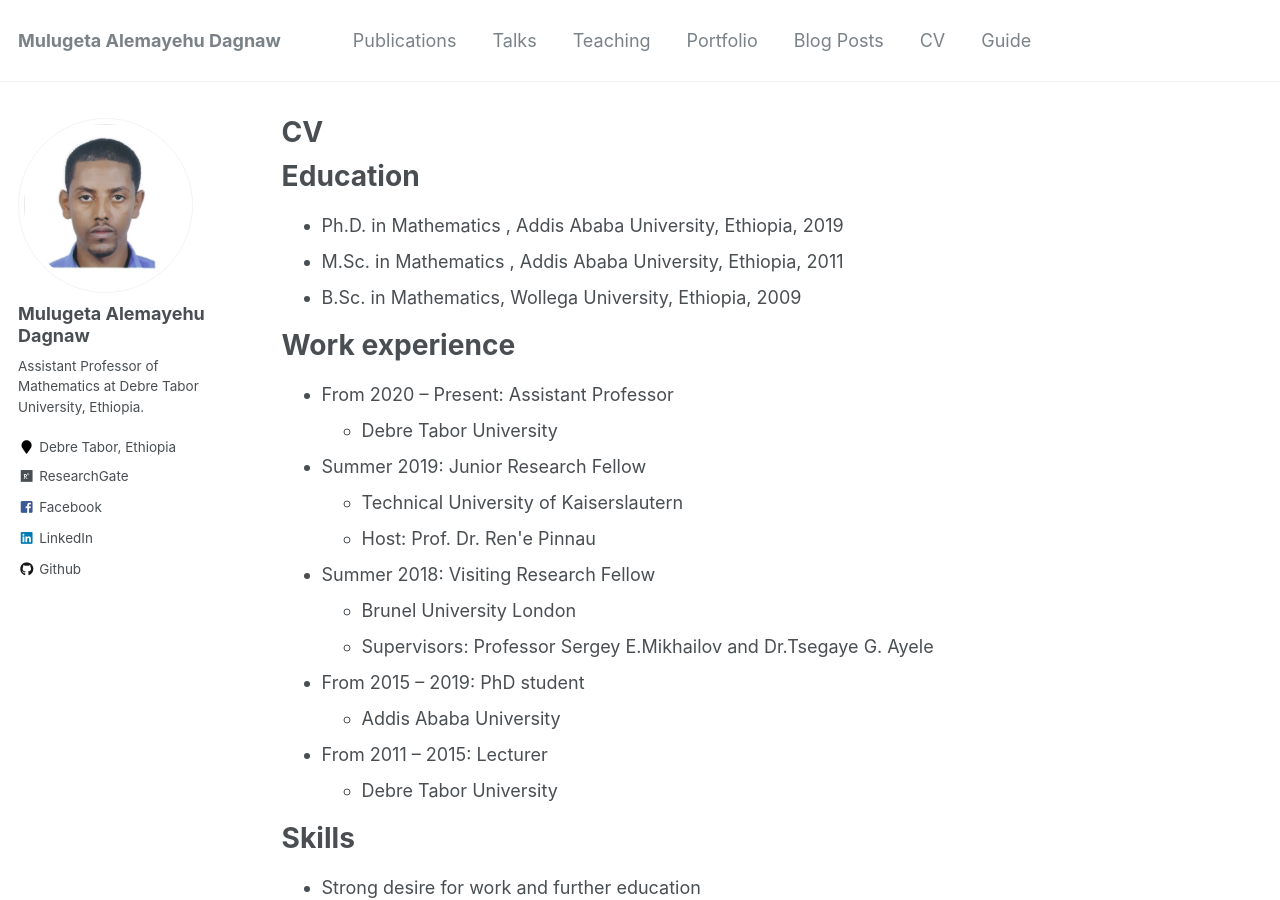
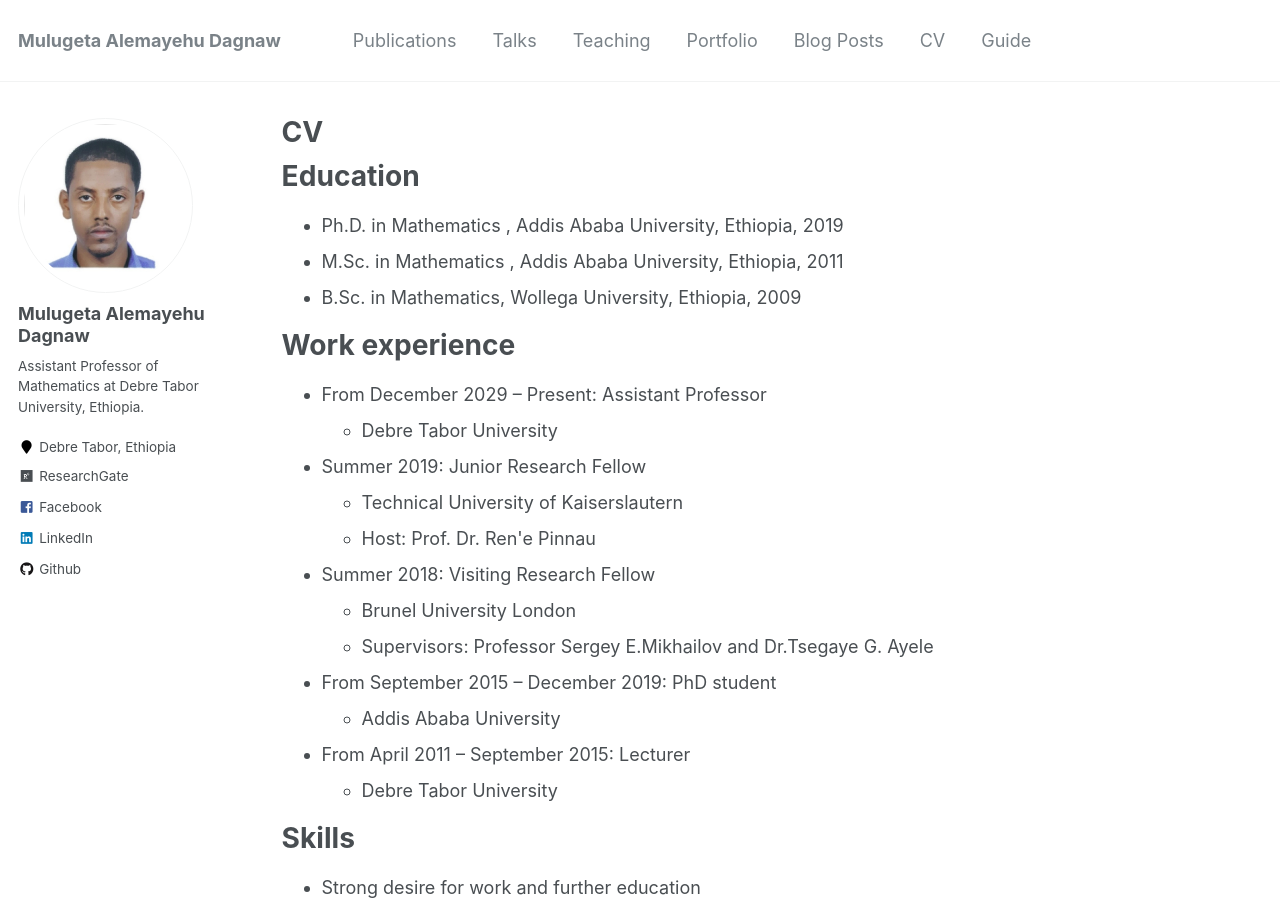
Before and after one commit to muledagnaw/muledagnaw.github.io, a Jekyll site: the page built from _pages/cv.md, in a window 1280 px wide and 900 px high. Built offline with Jekyll 4.4.1, drawn with Linux system fonts in a browser that asks for light colours.

Commit message:
first commit21cv.md

```diff
--- a/_pages/cv.md
+++ b/_pages/cv.md
@@ -18,7 +18,7 @@ Education
 
 Work experience
 ======
-* From 2020 -- Present: Assistant Professor
+* From December 2029 -- Present: Assistant Professor
   * Debre Tabor University
 * Summer 2019: Junior Research Fellow
   * Technical University of Kaiserslautern
@@ -26,9 +26,9 @@ Work experience
 * Summer 2018: Visiting Research Fellow
   * Brunel University London
   * Supervisors: Professor Sergey E.Mikhailov and Dr.Tsegaye G. Ayele
-* From 2015 -- 2019: PhD student
+* From September 2015 -- December 2019: PhD student
   * Addis Ababa University
-* From 2011 -- 2015: Lecturer
+* From April 2011 -- September 2015: Lecturer
   * Debre Tabor University
 
 
```
